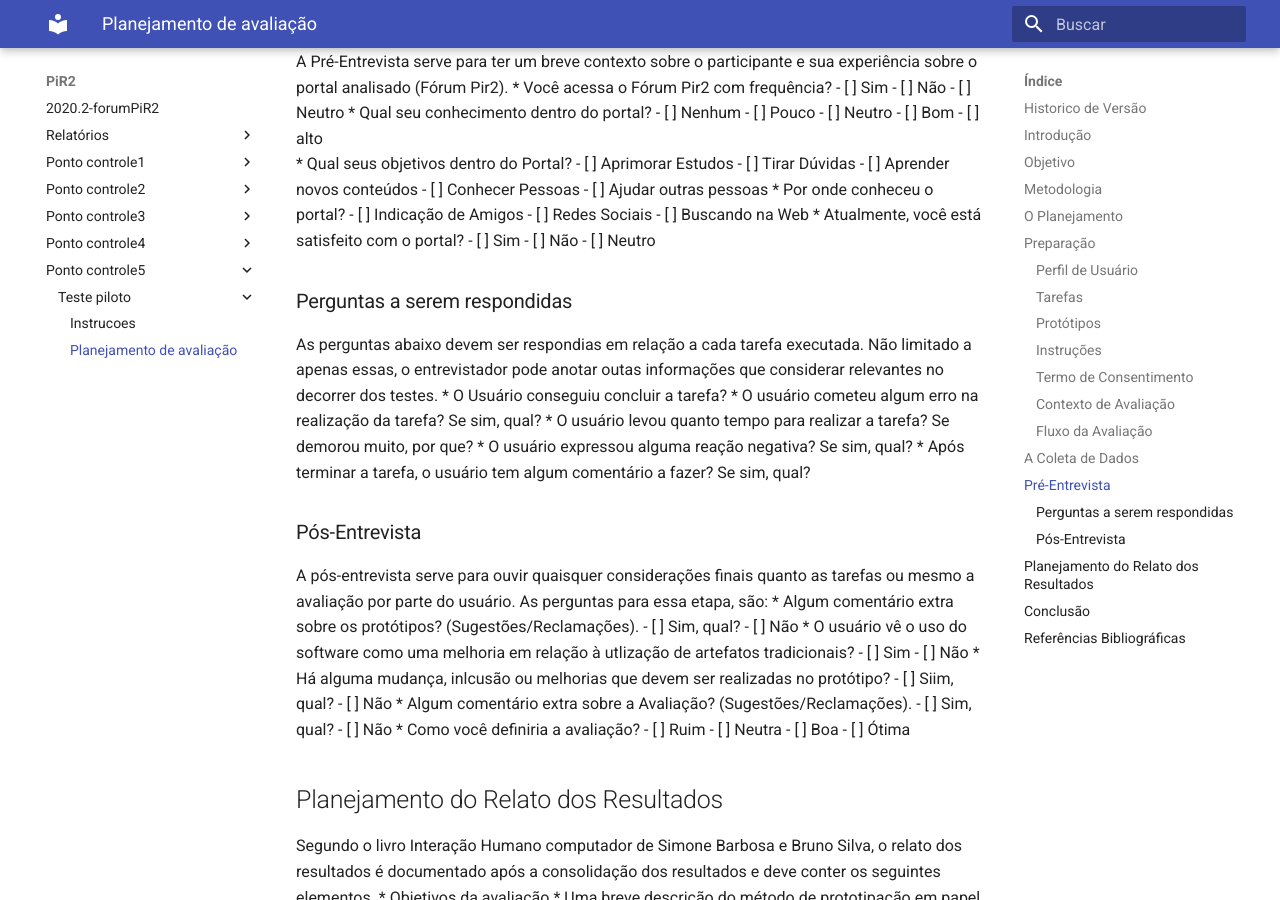
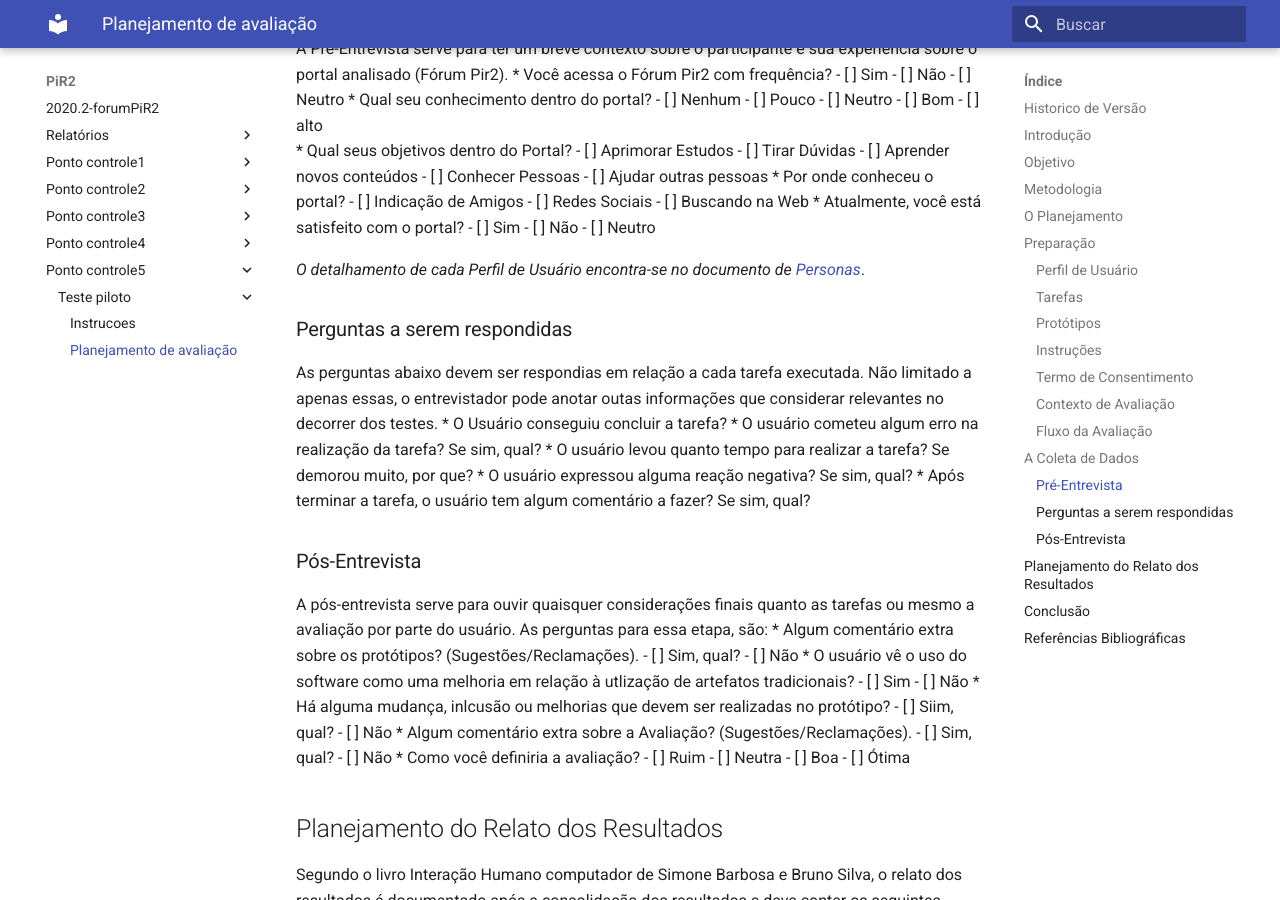
Before and after one commit to liversonp/2020.2-forumPiR2, an MkDocs documentation site: the page built from docs/ponto_controle5/teste_piloto/planejamento_da_avaliacao.md, in a window 1280 px wide and 900 px high, scrolled down 3544 px. Built offline with MkDocs 1.6.1 and Material for MkDocs 9.7.7, drawn with Linux system fonts in a browser that asks for light colours.

Commit message:
Correções
Co-authored-by: liversonp <liverson.p@gmail.com>

```diff
--- a/docs/ponto_controle5/teste_piloto/planejamento_da_avaliacao.md
+++ b/docs/ponto_controle5/teste_piloto/planejamento_da_avaliacao.md
@@ -91,7 +91,7 @@ As tarefas serão organizadas na seguinte ordem:
 ## A Coleta de Dados
 Parte a qual será definida como serão feitas a coleta de dado em relação a entrevista de avaliação do protótipo de papel por meio dos participantes voluntários.
 
-## Pré-Entrevista
+### Pré-Entrevista
 A Pré-Entrevista serve para ter um breve contexto sobre o participante e sua experiência sobre o portal analisado (Fórum Pir2).
 * Você acessa o Fórum Pir2 com frequência?
 - [ ] Sim
@@ -117,6 +117,8 @@ A Pré-Entrevista serve para ter um breve contexto sobre o participante e sua ex
 - [ ] Sim
 - [ ] Não
 - [ ] Neutro
+
+*O detalhamento de cada Perfil de Usuário encontra-se no documento de [Personas](https://interacao-humano-computador.github.io/2020.2-forumPiR2/ponto_controle2/analise_de_requisitos/personas/)*.
 
 ### Perguntas a serem respondidas
 As perguntas abaixo devem ser respondias em relação a cada tarefa executada. Não limitado a apenas essas, o entrevistador pode anotar outas informações que considerar relevantes no decorrer dos testes.
```
Also changed, not shown: other parts of docs/ponto_controle5/teste_piloto/planejamento_da_avaliacao.md (+1 -1 lines).
